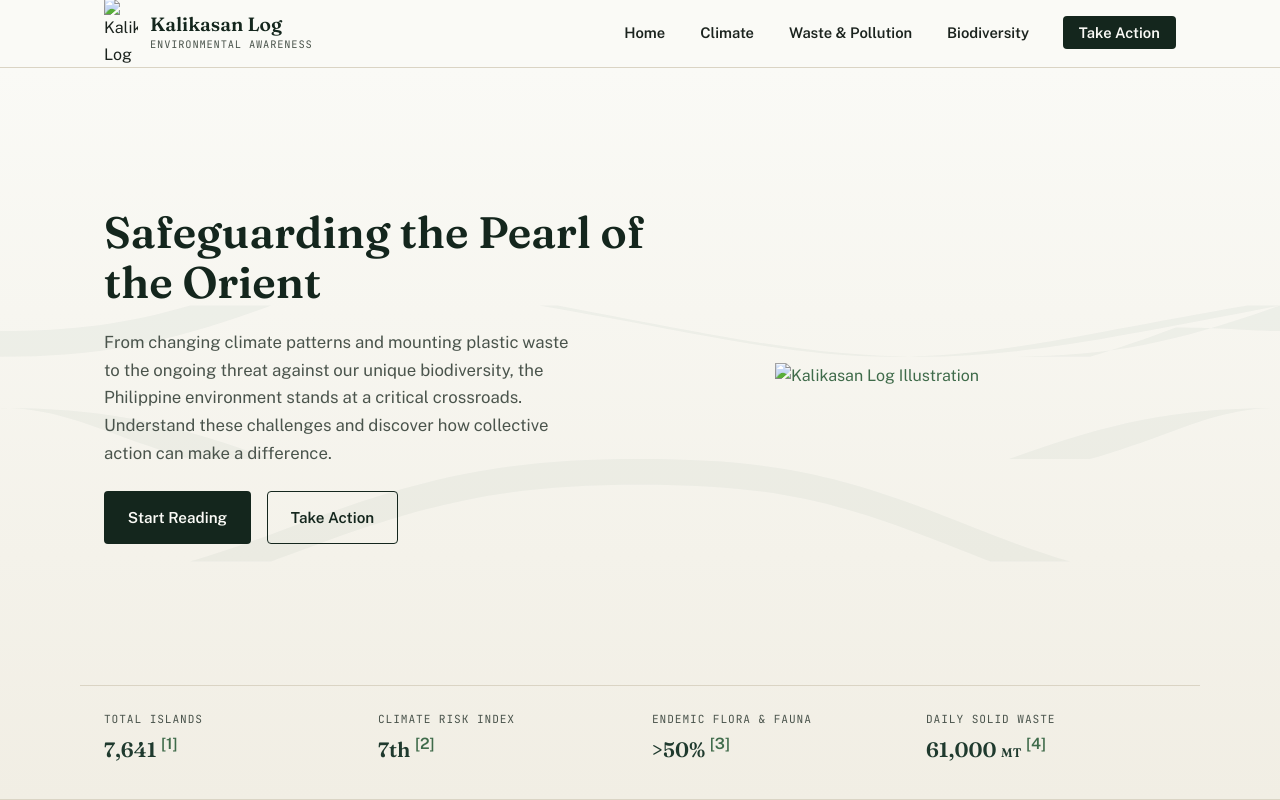
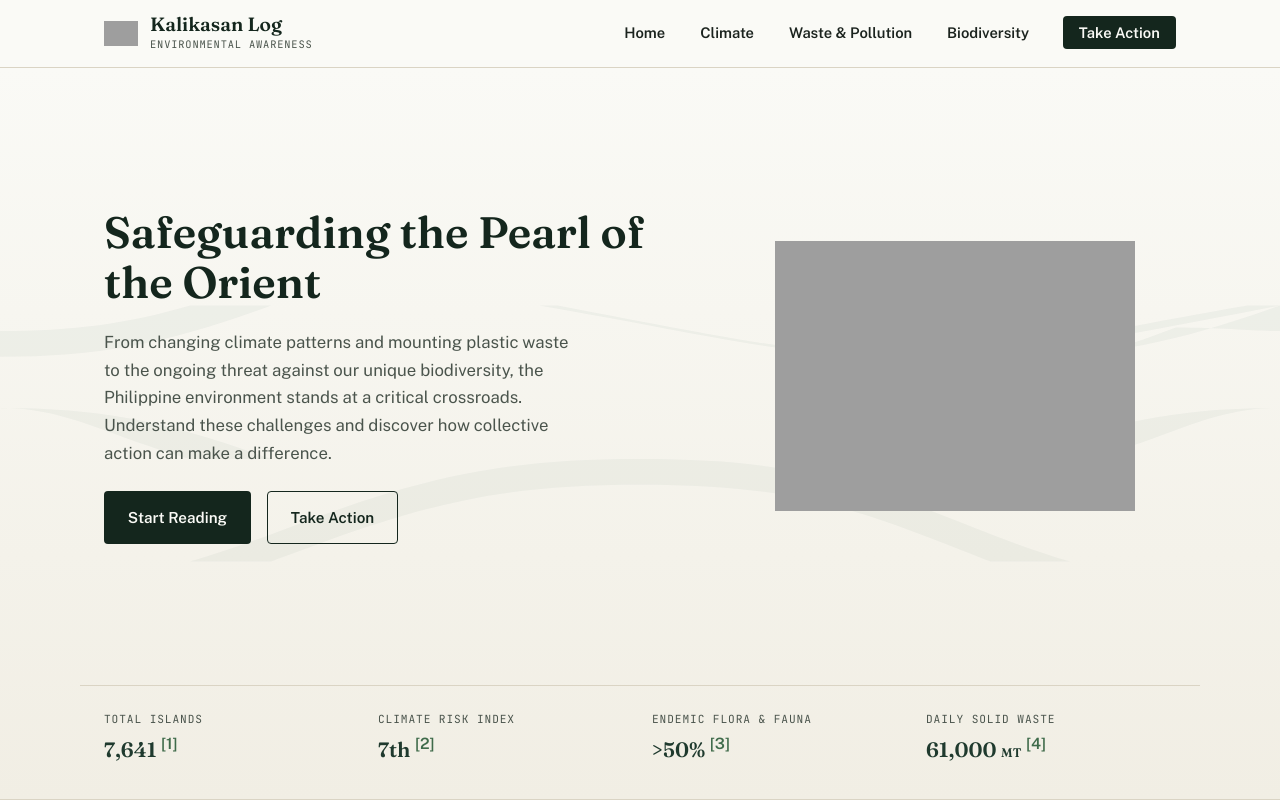
Before and after one commit to AstrooKai/kalikasan-log, a plain HTML site: page index.html in a window 1280 px wide. Shown: the top 800 px of the page. Drawn offline with nearby package versions, Linux system fonts and the light colour scheme; the site is published under a folder, as on GitHub Pages, so addresses that start at the root find nothing.

Commit message:
Changed image href

```diff
--- a/index.html
+++ b/index.html
@@ -4,7 +4,7 @@
         <meta charset="UTF-8" />
         <meta name="viewport" content="width=device-width, initial-scale=1.0" />
         <title>Kalikasan Log</title>
-        <link rel="icon" href="/kalikasan-logo.png" />
+        <link rel="icon" href="kalikasan-logo.png" />
         <link rel="stylesheet" href="styles.css" />
         <link
             href="https://fonts.googleapis.com/css2?family=Fraunces:opsz,wght@9..144,400;9..144,500;9..144,600;9..144,700&family=Public+Sans:wght@400;500;600;700&family=JetBrains+Mono:wght@400;500&display=swap"
@@ -15,7 +15,7 @@
         <header class="site-header">
             <div class="header-inner">
                 <div class="brand">
-                    <img src="/kalikasan-logo.png" alt="Kalikasan Log" width="34" />
+                    <img src="kalikasan-logo.png" alt="Kalikasan Log" width="34" />
                     <div class="brand-text">
                         <span class="brand-title">Kalikasan Log</span>
                         <span class="brand-sub">ENVIRONMENTAL AWARENESS</span>
@@ -48,7 +48,7 @@
                         </div>
                     </div>
                     <div class="hero-figure">
-                        <img src="/kalikasan-logo.png" alt="Kalikasan Log Illustration" class="contour-art" />
+                        <img src="kalikasan-logo.png" alt="Kalikasan Log Illustration" class="contour-art" />
                     </div>
                 </div>
 
```
